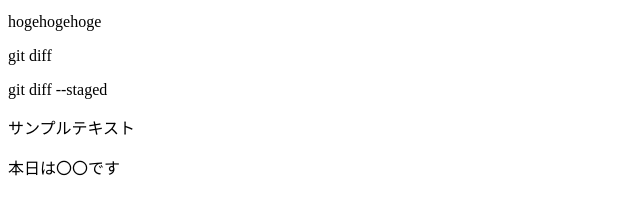
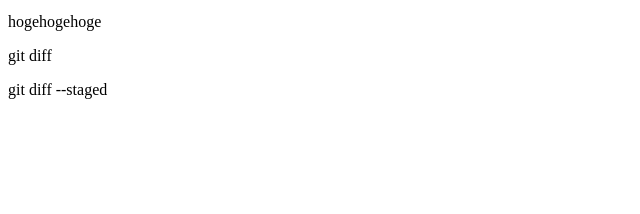
Before and after one commit to masanori-muto/git_test, a plain HTML site: page index.html in a window 1280 px wide. Shown: the part 116-330 px from the top of the page, without its empty margins (0-640 px from the left). Drawn offline with Linux system fonts and the light colour scheme.

Commit message:
pタグを2行削除
テスト用で挿入したものなので削除します。

```diff
--- a/index.html
+++ b/index.html
@@ -12,7 +12,5 @@
     <p>hogehogehoge</p>
     <p>git diff</p>
     <p>git diff --staged</p>
-    <p>サンプルテキスト</p>
-    <p>本日は〇〇です</p>
 </body>
 </html>
```
